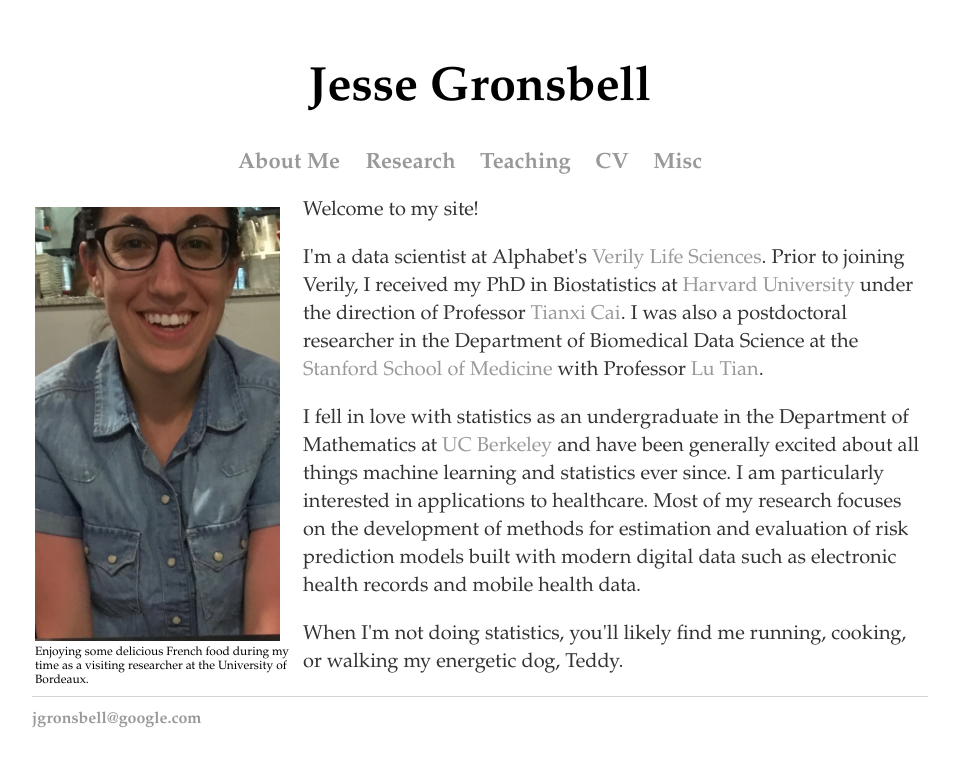
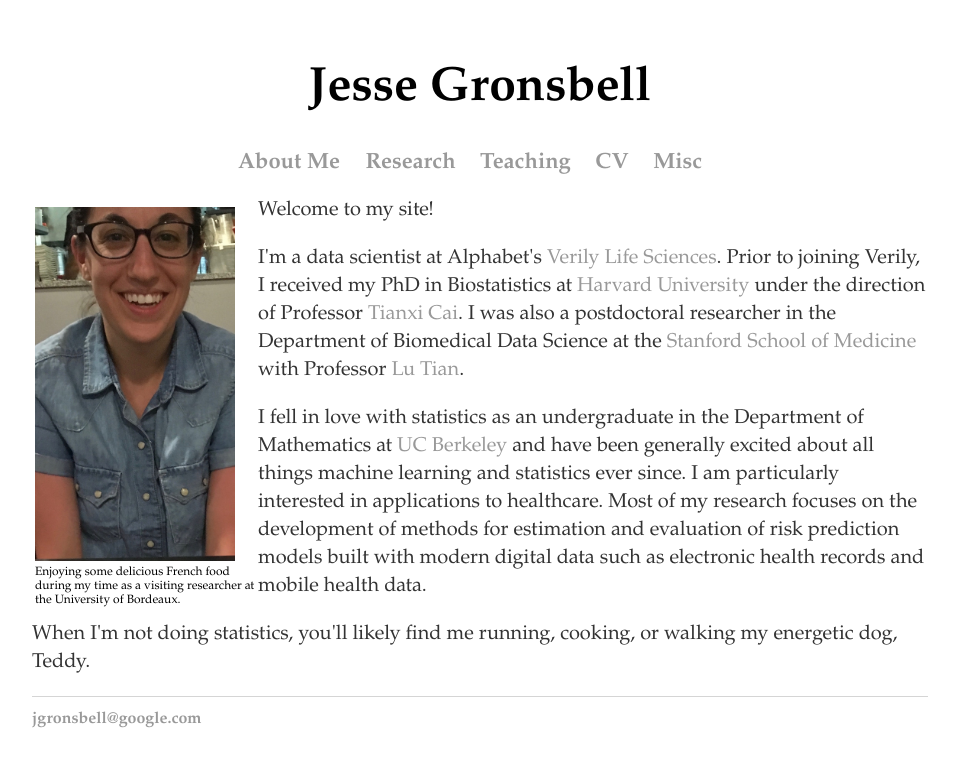
Before and after one commit to jgrons/old_website, a Jekyll site: the page built from index.html, in a window 1280 px wide. Shown: the top 767 px of the page, without its empty margins (160-1119 px from the left). Built offline with Jekyll 4.4.1, drawn with Linux system fonts in a browser that asks for light colours.

Commit message:
Update index.html

```diff
--- a/index.html
+++ b/index.html
@@ -9,7 +9,7 @@
 <tr>
 
 <td align = "left" style="font-size:12px; font-family: palatino">
-<img src="../pics/me_france.jpeg" HEIGHT="434" WIDTH="245" style="margin:8px 20px 0px 0px"
+<img src="../pics/me_france.jpeg" HEIGHT="354" WIDTH="200" style="margin:8px 20px 0px 0px"
                   title="JG" alt="JG"/>
 <br />
 Enjoying some delicious French food during my time as a visiting researcher at the University of Bordeaux.
```
